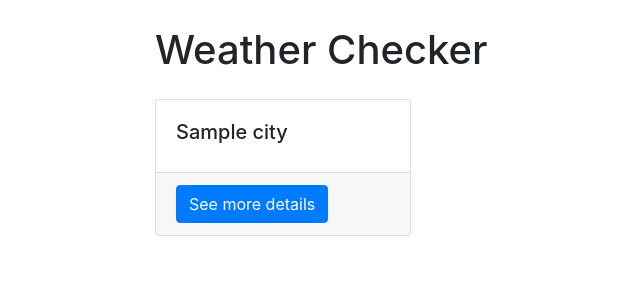
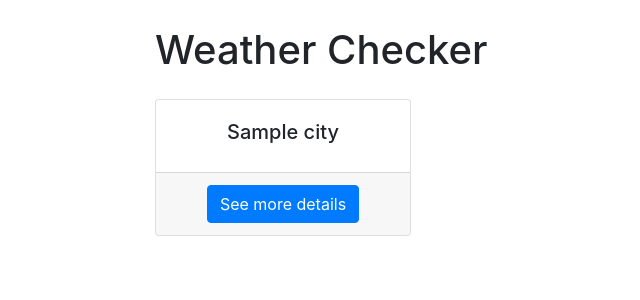
Before and after one commit to nehal-chigurupati/weatherchecker, a Django app: page / in a window 1280 px wide. Shown: the top 300 px of the page, without its empty margins (357-997 px from the left). Run offline with Django 3.2, Linux system fonts and the light colour scheme; tables that the repository leaves empty hold one stand-in row (values such as "Sample post"); a database or web service that is not in the repository returns one stand-in record (values such as "Sample title"); data that the repository does not hold is empty; parts of the project's set-up code (start-up, migrations or seed data) failed here and were passed over; some libraries are stand-ins or nearby versions.

Commit message:
Center text and buttons on home page

```diff
--- a/templates/home.html
+++ b/templates/home.html
@@ -9,7 +9,7 @@
   <body>
     <h1 style="margin-left: 40%; margin-top: 2%;"> Weather Checker </h1>
     {% for city in available_cities %}
-      <div class="card" style="width: 20%; margin-top: 2%; margin-left: 40%;">
+      <div class="card text-center" style="width: 20%; margin-top: 2%; margin-left: 40%;">
         <div class="card-body">
         <h5> {{ city }} </h5>
         </div>
```
